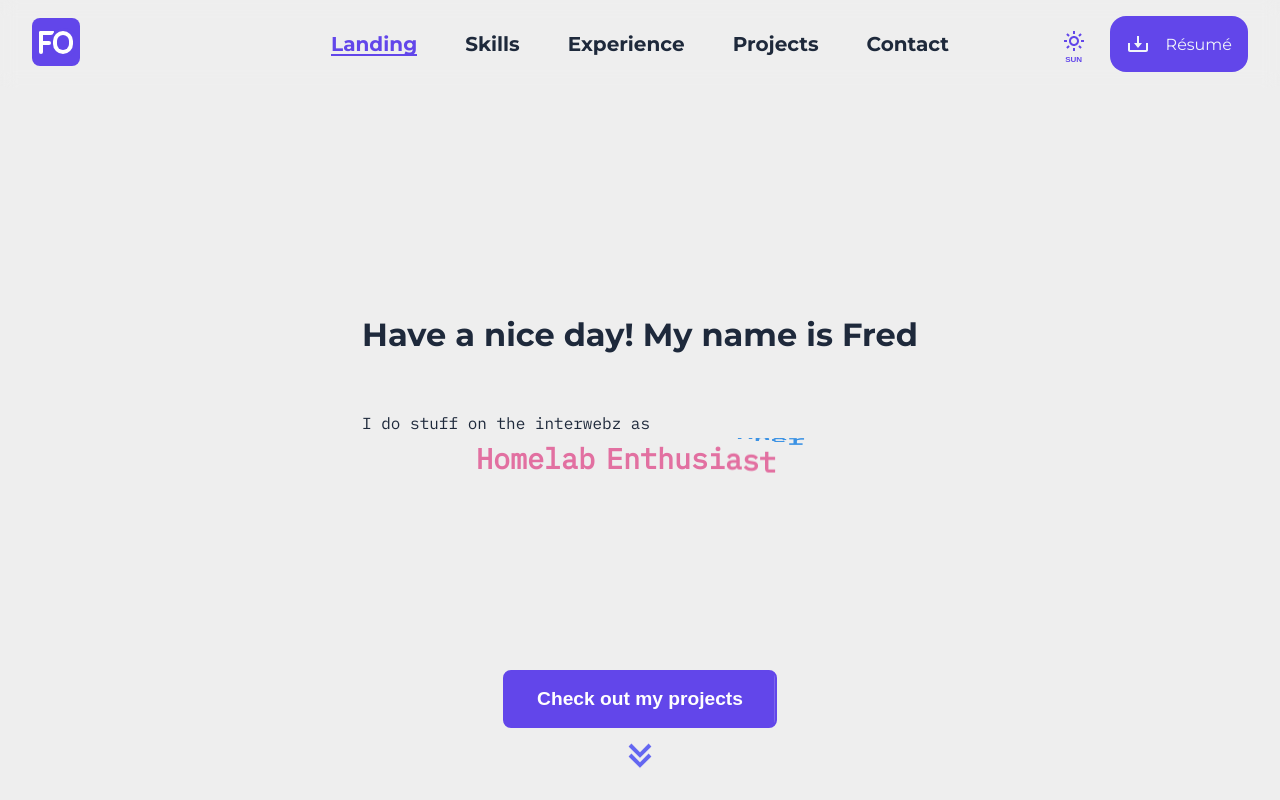
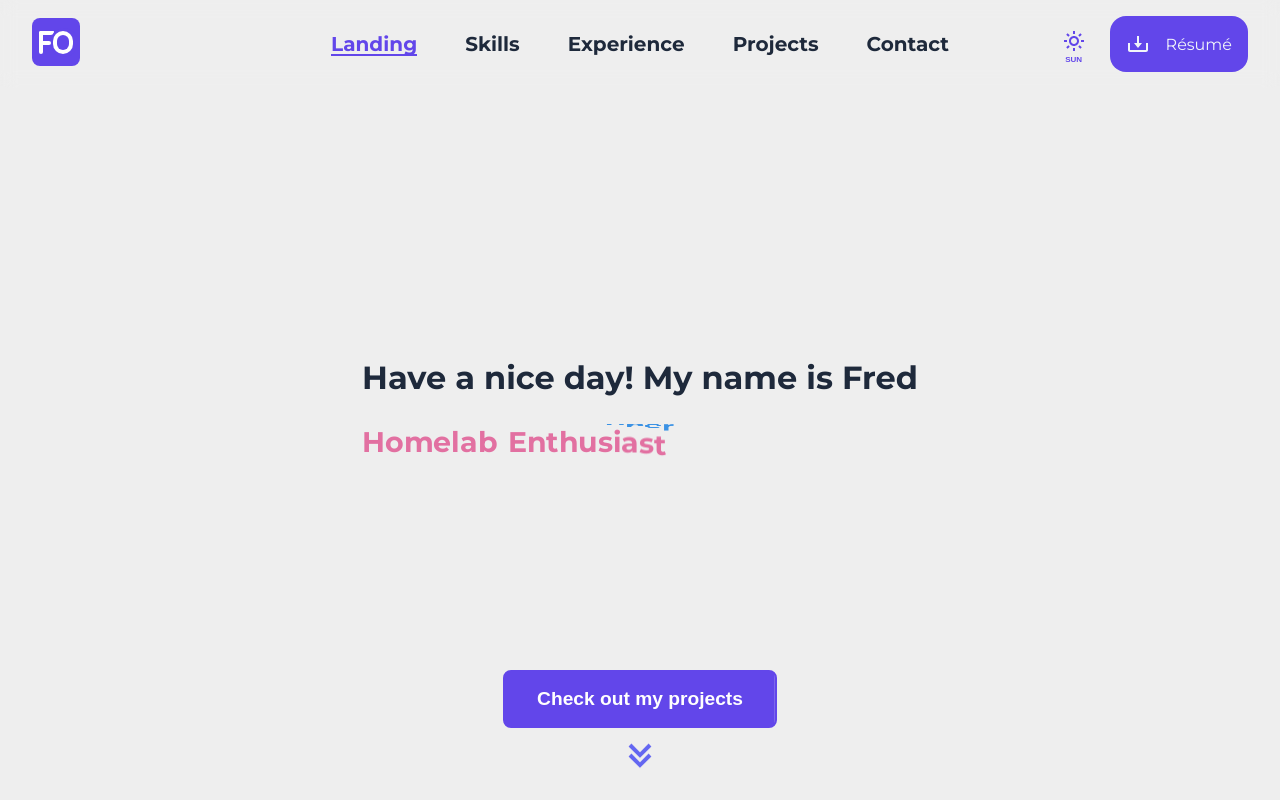
Before and after one commit to Seeru-crypto/aurora_front, a Next.js app: page / in a window 1280 px wide. Shown: the top 800 px of the page. Built offline with nearby package versions, Linux system fonts and the light colour scheme.

Commit message:
feat: update animated landing text and style

```diff
--- a/src/data.ts
+++ b/src/data.ts
@@ -43,5 +43,4 @@ export const LABELS = {
   GREETING_EVENING: 'Good evening!',
   GREETING_DEFAULT: 'Howdy!',
   GREETING_MAIN_BODY: 'My name is Fred',
-  LANDING_HERO_TEXT: 'I do stuff on the interwebz as',
 };
--- a/src/views/landing/LandingPage.tsx
+++ b/src/views/landing/LandingPage.tsx
@@ -2,13 +2,11 @@ import React, { ForwardedRef, useEffect, useState } from 'react';
 import styled from 'styled-components';
 import CtaButton from './CtaButton';
 import { LABELS } from '../../data';
-import Title from './Title/Title';
-import AnimatedButton, { AnimatedButtonType } from '../../components/AnimatedButton';
-import Button, { ButtonType } from '../../components/Button';
+import Title from './Title/AnimatedTitle';
 
 const LandingPage = React.forwardRef((_props, ref: ForwardedRef<HTMLElement>) => {
   const [greetingMessage, setGreetingMessage] = useState('');
-  const { GREETING_MORNING, GREETING_DAY, GREETING_MAIN_BODY, GREETING_EVENING, LANDING_HERO_TEXT, GREETING_DEFAULT } =
+  const { GREETING_MORNING, GREETING_DAY, GREETING_MAIN_BODY, GREETING_EVENING, GREETING_DEFAULT } =
     LABELS;
 
   useEffect(() => {
@@ -38,7 +36,7 @@ const LandingPage = React.forwardRef((_props, ref: ForwardedRef<HTMLElement>) =>
           {greetingMessage}&nbsp;
           {GREETING_MAIN_BODY}
         </h1>
-        <p><span className="test">{LANDING_HERO_TEXT} <Title /></span> </p>
+        <Title />
       </div>
       <CtaButton />
     </LandingStyle>
--- a/src/views/landing/Title/Title.tsx
+++ b/src/views/landing/Title/AnimatedTitle.tsx
@@ -1,38 +1,10 @@
 import React from 'react';
 import styled from 'styled-components';
-import {AnimatedSpan, Position} from "./Title.styled";
+import { AnimatedSpan, Position } from './Title.styled';
 
-const PositionContainer = styled.div`
-    position: relative;
-    cursor: default;
-    font-weight: 500;
-    font-size: 16px;
-    line-height: 32px;
-    width: 100%;
-    display: flex;
-    justify-content: center;
-    align-items: center;
-
-    @media (min-width: 375px) {
-        font-size: 20px;
-    }
-
-    @media (min-width: 640px) {
-        font-size: 30px;
-    }
-
-    @media (min-width: 768px) {
-        font-size: 36px;
-    }
-
-    @media (min-width: 1536px) {
-        font-size: 66px;
-        line-height: 40px;
-    }
-`;
 const Container = styled.div`
     display: flex;
-    justify-content: center;
+    justify-content: flex-start;
     align-items: center;
 `
 
@@ -49,7 +21,7 @@ const produceSpans = (name) => {
     ));
 };
 
-const title: React.FC = () => {
+const AnimatedTitle: React.FC = () => {
     return (
         <Container>
             <Position>
@@ -64,4 +36,4 @@ const title: React.FC = () => {
     );
 };
 
-export default title;
+export default AnimatedTitle;
--- a/src/views/landing/Title/Title.styled.js
+++ b/src/views/landing/Title/Title.styled.js
@@ -128,7 +128,6 @@ export const Position = styled(PageHeaderStyled)`
   }
   @media screen and (max-width: 480px) {
     font-size: ${typeScale.subtitle};
-    width: 100%;
     display: flex;
     justify-content: center;
     align-items: center;
```
